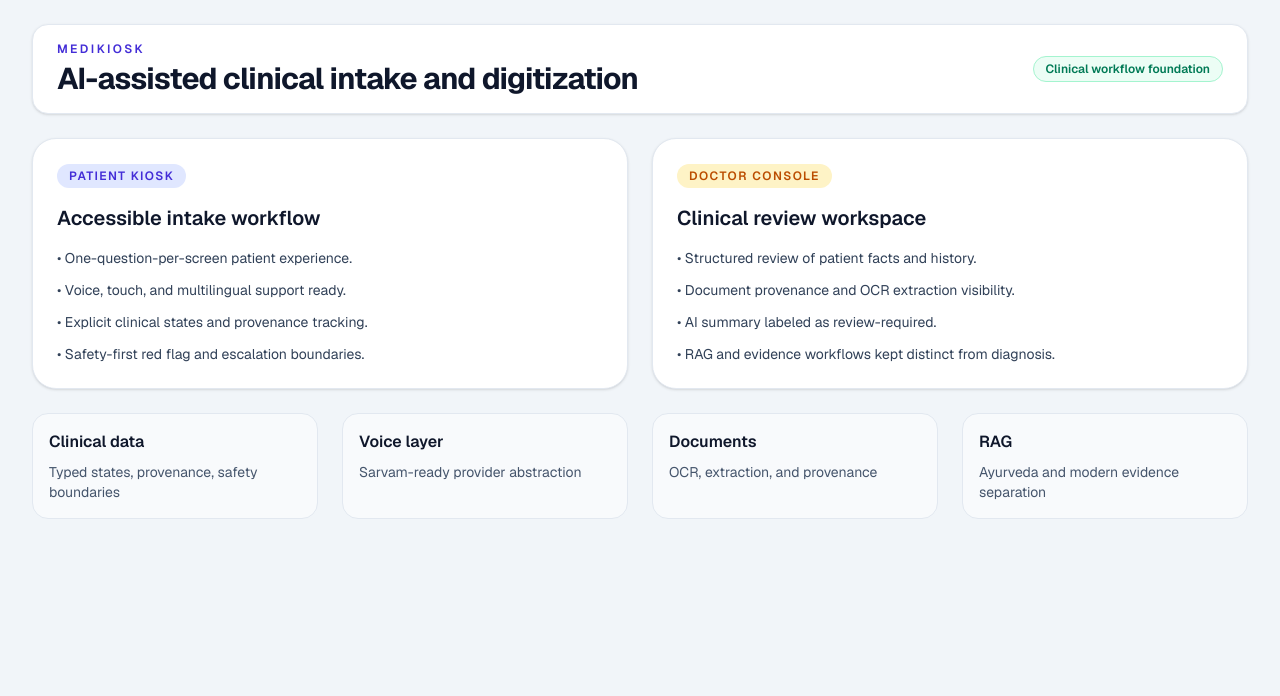
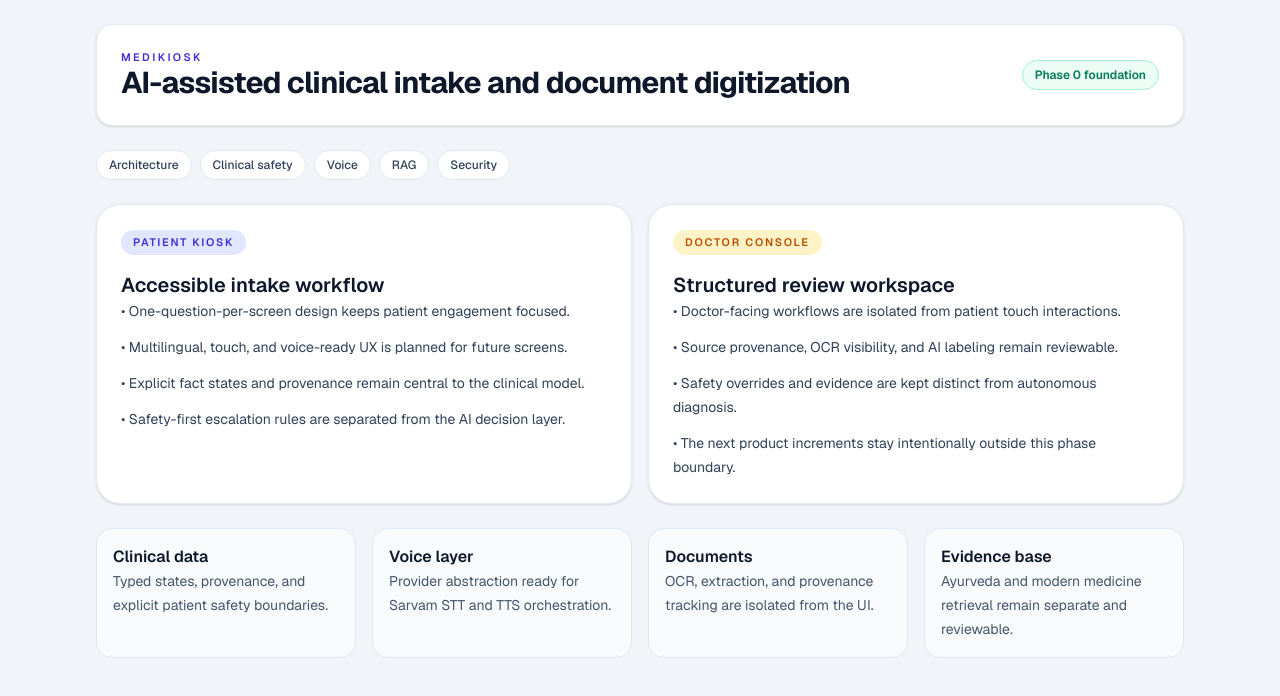
Before and after one commit to Nikhil9100/medikiosk, a Next.js app: page / in a window 1280 px wide. Shown: the top 696 px of the page. Built offline with nearby package versions, Linux system fonts and the light colour scheme.

Commit message:
feat(platform): complete Phase 0 foundation

```diff
--- a/app/globals.css
+++ b/app/globals.css
@@ -10,6 +10,7 @@
   --saffron: #f59e0b;
   --green: #15803d;
   --border: #dfe7f3;
+  color-scheme: light;
 }
 
 @theme inline {
@@ -24,6 +25,10 @@
 }
 
 body {
+  margin: 0;
+  min-width: 0;
+  width: 100%;
+  max-width: 100%;
   background: var(--background);
   color: var(--foreground);
   font-family: var(--font-geist-sans), Arial, Helvetica, sans-serif;
@@ -42,6 +47,7 @@
 video {
   display: block;
   max-width: 100%;
+  height: auto;
 }
 
 button,
@@ -51,6 +57,15 @@
   font: inherit;
 }
 
+p,
+h1,
+h2,
+h3,
+ul,
+li {
+  margin-top: 0;
+}
+
 ::selection {
-  background: rgba(79, 70, 229, 0.15);
+  background: rgba(79, 70, 229, 0.12);
 }
--- a/app/layout.tsx
+++ b/app/layout.tsx
@@ -13,8 +13,9 @@
 });
 
 export const metadata: Metadata = {
-  title: "Create Next App",
-  description: "Generated by create next app",
+  title: "MediKiosk | Clinical Intake Foundation",
+  description:
+    "MediKiosk is an AI-assisted pre-consultation clinical history-taking and medical-document digitization platform.",
 };
 
 export default function RootLayout({ children }: LayoutProps<"/">) {
@@ -23,7 +24,7 @@
       lang="en"
       className={`${geistSans.variable} ${geistMono.variable} h-full antialiased`}
     >
-      <body className="min-h-full flex flex-col">{children}</body>
+      <body className="min-h-full bg-background text-foreground">{children}</body>
     </html>
   );
 }
--- a/app/page.tsx
+++ b/app/page.tsx
@@ -1,61 +1,76 @@
+const foundationCards = [
+  ["Clinical data", "Typed states, provenance, and explicit patient safety boundaries."],
+  ["Voice layer", "Provider abstraction ready for Sarvam STT and TTS orchestration."],
+  ["Documents", "OCR, extraction, and provenance tracking are isolated from the UI."],
+  ["Evidence base", "Ayurveda and modern medicine retrieval remain separate and reviewable."],
+];
+
 export default function Home() {
   return (
     <main className="min-h-screen bg-slate-100 text-slate-900">
-      <div className="mx-auto flex w-full max-w-7xl flex-col gap-6 px-4 py-6 sm:px-6 lg:px-8">
-        <header className="rounded-2xl border border-slate-200 bg-white px-4 py-4 shadow-sm sm:px-6">
+      <div className="mx-auto flex w-full max-w-6xl flex-col gap-4 px-4 py-4 sm:gap-5 sm:px-6 sm:py-6 lg:gap-6 lg:px-8">
+        <header className="rounded-2xl border border-slate-200 bg-white p-4 shadow-sm sm:p-6">
           <div className="flex flex-col gap-3 sm:flex-row sm:items-center sm:justify-between">
-            <div>
-              <p className="text-xs font-semibold uppercase tracking-[0.2em] text-indigo-700">
+            <div className="min-w-0">
+              <p className="text-[0.68rem] font-semibold uppercase tracking-[0.22em] text-indigo-700">
                 MediKiosk
               </p>
-              <h1 className="mt-1 text-2xl font-bold tracking-tight text-slate-900 sm:text-3xl">
-                AI-assisted clinical intake and digitization
+              <h1 className="mt-2 text-2xl font-bold tracking-tight text-slate-900 sm:text-3xl">
+                AI-assisted clinical intake and document digitization
               </h1>
             </div>
-            <div className="inline-flex rounded-full border border-emerald-200 bg-emerald-50 px-3 py-1 text-xs font-semibold text-emerald-700">
-              Clinical workflow foundation
+            <div className="inline-flex w-fit items-center rounded-full border border-emerald-200 bg-emerald-50 px-3 py-1.5 text-xs font-semibold text-emerald-700">
+              Phase 0 foundation
             </div>
           </div>
         </header>
 
-        <section className="grid gap-6 lg:grid-cols-2">
+        <nav aria-label="product domains" className="flex flex-wrap gap-2">
+          {['Architecture', 'Clinical safety', 'Voice', 'RAG', 'Security'].map((item) => (
+            <span
+              key={item}
+              className="inline-flex rounded-full border border-slate-200 bg-white px-3 py-1.5 text-xs font-medium text-slate-700"
+            >
+              {item}
+            </span>
+          ))}
+        </nav>
+
+        <section aria-labelledby="patient-kiosk-heading" className="grid gap-4 lg:grid-cols-2">
           <article className="rounded-3xl border border-slate-200 bg-white p-5 shadow-sm sm:p-6">
-            <div className="mb-4 inline-flex rounded-full bg-indigo-100 px-3 py-1 text-xs font-semibold uppercase tracking-[0.12em] text-indigo-700">
+            <div className="mb-4 inline-flex rounded-full bg-indigo-100 px-3 py-1 text-[0.68rem] font-semibold uppercase tracking-[0.16em] text-indigo-700">
               Patient Kiosk
             </div>
-            <h2 className="text-xl font-semibold text-slate-900">Accessible intake workflow</h2>
-            <ul className="mt-4 space-y-3 text-sm text-slate-700">
-              <li>• One-question-per-screen patient experience.</li>
-              <li>• Voice, touch, and multilingual support ready.</li>
-              <li>• Explicit clinical states and provenance tracking.</li>
-              <li>• Safety-first red flag and escalation boundaries.</li>
+            <h2 id="patient-kiosk-heading" className="text-xl font-semibold text-slate-900">
+              Accessible intake workflow
+            </h2>
+            <ul className="mt-4 space-y-3 text-sm leading-6 text-slate-700">
+              <li>• One-question-per-screen design keeps patient engagement focused.</li>
+              <li>• Multilingual, touch, and voice-ready UX is planned for future screens.</li>
+              <li>• Explicit fact states and provenance remain central to the clinical model.</li>
+              <li>• Safety-first escalation rules are separated from the AI decision layer.</li>
             </ul>
           </article>
 
           <article className="rounded-3xl border border-slate-200 bg-white p-5 shadow-sm sm:p-6">
-            <div className="mb-4 inline-flex rounded-full bg-amber-100 px-3 py-1 text-xs font-semibold uppercase tracking-[0.12em] text-amber-700">
+            <div className="mb-4 inline-flex rounded-full bg-amber-100 px-3 py-1 text-[0.68rem] font-semibold uppercase tracking-[0.16em] text-amber-700">
               Doctor Console
             </div>
-            <h2 className="text-xl font-semibold text-slate-900">Clinical review workspace</h2>
-            <ul className="mt-4 space-y-3 text-sm text-slate-700">
-              <li>• Structured review of patient facts and history.</li>
-              <li>• Document provenance and OCR extraction visibility.</li>
-              <li>• AI summary labeled as review-required.</li>
-              <li>• RAG and evidence workflows kept distinct from diagnosis.</li>
+            <h2 className="text-xl font-semibold text-slate-900">Structured review workspace</h2>
+            <ul className="mt-4 space-y-3 text-sm leading-6 text-slate-700">
+              <li>• Doctor-facing workflows are isolated from patient touch interactions.</li>
+              <li>• Source provenance, OCR visibility, and AI labeling remain reviewable.</li>
+              <li>• Safety overrides and evidence are kept distinct from autonomous diagnosis.</li>
+              <li>• The next product increments stay intentionally outside this phase boundary.</li>
             </ul>
           </article>
         </section>
 
-        <section className="grid gap-6 lg:grid-cols-4">
-          {[
-            ["Clinical data", "Typed states, provenance, safety boundaries"],
-            ["Voice layer", "Sarvam-ready provider abstraction"],
-            ["Documents", "OCR, extraction, and provenance"],
-            ["RAG", "Ayurveda and modern evidence separation"],
-          ].map(([title, description]) => (
+        <section aria-labelledby="foundation-panel-heading" className="grid gap-4 sm:grid-cols-2 xl:grid-cols-4">
+          {foundationCards.map(([title, description]) => (
             <article key={title} className="rounded-2xl border border-slate-200 bg-slate-50 p-4">
               <h3 className="text-base font-semibold text-slate-900">{title}</h3>
-              <p className="mt-2 text-sm text-slate-600">{description}</p>
+              <p className="mt-2 text-sm leading-6 text-slate-600">{description}</p>
             </article>
           ))}
         </section>
```
Also changed, not shown: 1 other file (tests, documents, lock files or other folders).
